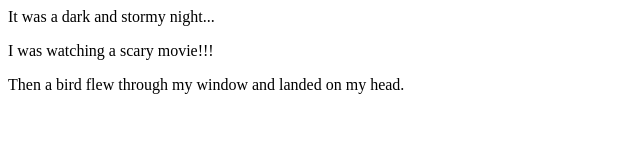
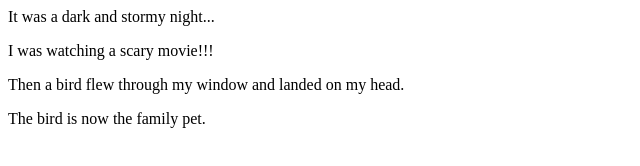
Before and after one commit to rocketfuelDM/fireside-story, a plain HTML site: page index.html in a window 1280 px wide. Shown: the whole page, without its empty margins (0-640 px from the left). Drawn offline with Linux system fonts and the light colour scheme.

Commit message:
added text last line

```diff
--- a/index.html
+++ b/index.html
@@ -6,6 +6,6 @@
     <p>It was a dark and stormy night...</p>
     <p>I was watching a scary movie!!!</p>
     <p>Then a bird flew through my window and landed on my head.</P>
-
+    <p>The bird is now the family pet.</p>
   </body>
 </html>
```
